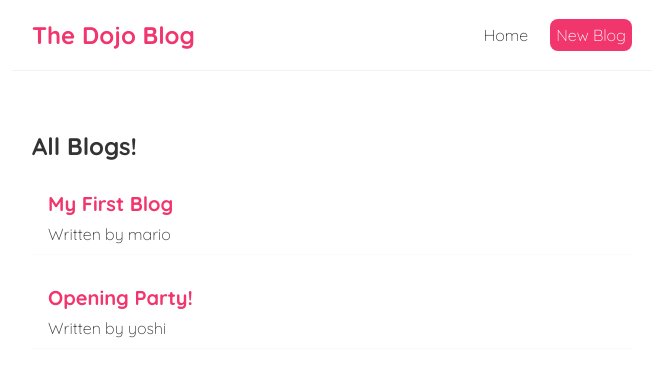
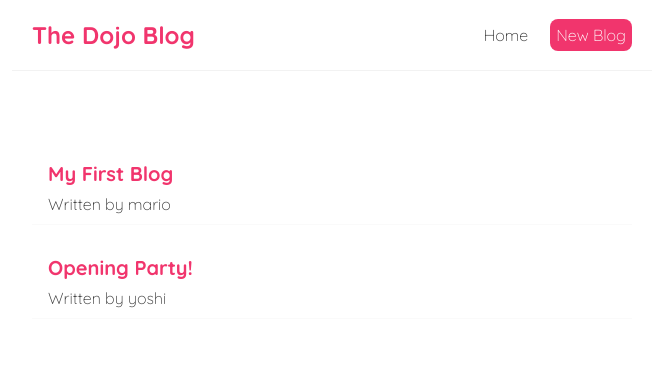
Before and after one commit to Doreen162/React-Tutorials, a React (Create React App) app in the folder hello-react/: page / in a window 1280 px wide. Shown: the top 376 px of the page, without its empty margins (308-971 px from the left). Built offline with nearby package versions, Linux system fonts and the light colour scheme; data requests are answered from the project's data file.

Commit message:
Conditional Loading Message

```diff
--- a/hello-react/src/Home.js
+++ b/hello-react/src/Home.js
@@ -1,3 +1,4 @@
+
 import { useEffect, useState } from "react";
 import BlogList from "./BlogList";
 
@@ -21,7 +22,7 @@ const Home = () => {
   return (
     <div className="home">
       { isPending && <div>Loading...</div> }
-      {blogs && <BlogList blogs={blogs} title="All Blogs!"/>}
+      {blogs && <BlogList blogs={blogs} />}
     </div>
   );
 }
```
